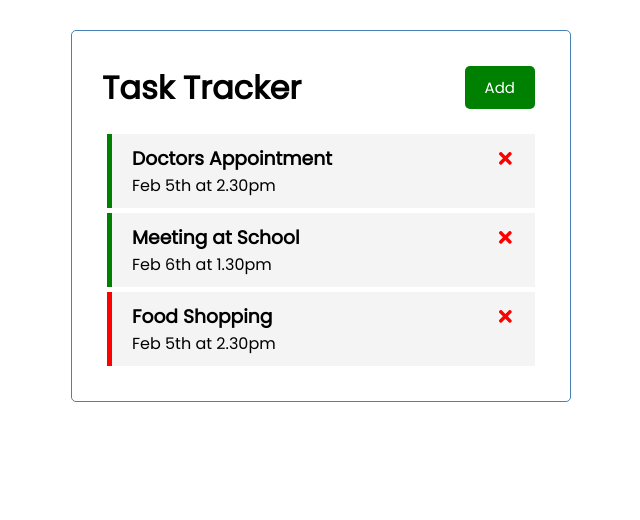
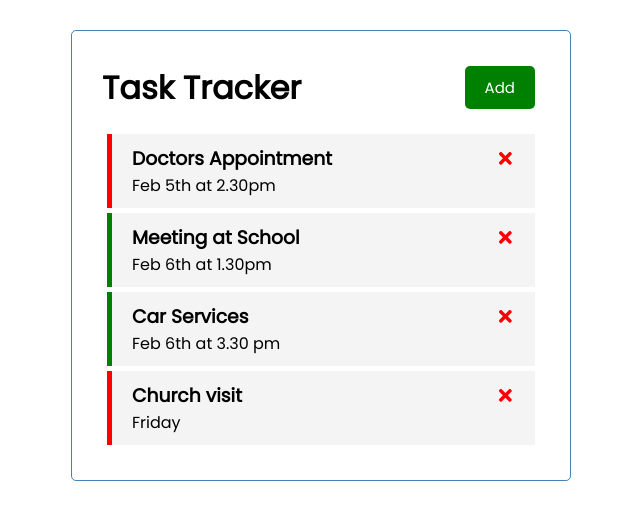
Before and after one commit to ShrayankM/React-Task-Tracker, a React (Create React App) app in the folder react-task-tracker/: page / in a window 1280 px wide. Shown: the top 520 px of the page, without its empty margins (319-959 px from the left). Built offline with nearby package versions, Linux system fonts and the light colour scheme; data requests are answered from the project's data file.

Commit message:
added json db server for mocking backend

```diff
--- /dev/null
+++ b/react-task-tracker/db.json
@@ -0,0 +1,28 @@
+{
+  "tasks": [
+    {
+      "id": 1,
+      "text": "Doctors Appointment",
+      "day": "Feb 5th at 2.30pm",
+      "remainder": false
+    },
+    {
+      "id": 2,
+      "text": "Meeting at School",
+      "day": "Feb 6th at 1.30pm",
+      "remainder": true
+    },
+    {
+      "text": "Car Services",
+      "day": "Feb 6th at 3.30 pm",
+      "remainder": true,
+      "id": 3
+    },
+    {
+      "text": "Church visit",
+      "day": "Friday",
+      "remainder": false,
+      "id": 4
+    }
+  ]
+}
--- a/react-task-tracker/package.json
+++ b/react-task-tracker/package.json
@@ -6,6 +6,7 @@
     "@testing-library/jest-dom": "^5.16.5",
     "@testing-library/react": "^13.4.0",
     "@testing-library/user-event": "^13.5.0",
+    "json-server": "^0.17.1",
     "react": "^18.2.0",
     "react-dom": "^18.2.0",
     "react-scripts": "5.0.1",
@@ -15,7 +16,8 @@
     "start": "react-scripts start",
     "build": "react-scripts build",
     "test": "react-scripts test",
-    "eject": "react-scripts eject"
+    "eject": "react-scripts eject",
+    "server": "json-server --watch db.json --port 5000"
   },
   "eslintConfig": {
     "extends": [
--- a/react-task-tracker/src/App.js
+++ b/react-task-tracker/src/App.js
@@ -1,46 +1,73 @@
-import { useState } from 'react'
+import { useState, useEffect } from 'react'
 import Header from './components/Header'
 import Tasks from './components/Tasks'
 import AddTask from './components/AddTask'
 
 function App() {
   const [showAddTask, setShowAddTask] = useState(false)
-  const [tasks, setTasks] = useState(
-    [{
-      id: 1,
-      text: 'Doctors Appointment' ,
-      day: 'Feb 5th at 2.30pm',
-      remainder: true,
-    },
-    {
-      id: 2,
-      text: 'Meeting at School',
-      day: 'Feb 6th at 1.30pm',
-      remainder: true,
-    },
-    {
-      id: 3,
-      text: 'Food Shopping',
-      day: 'Feb 5th at 2.30pm',
-      remainder: false,
-    }]);
+  const [tasks, setTasks] = useState([]);
+
+  useEffect(() => {
+    const getTasks = async () => {
+      const tasksFromServer = await fetchTasks();
+      setTasks(tasksFromServer);
+    }
+    getTasks()
+  }, []);
+
+
+  //TODO Fetch tasks data from server
+  const fetchTasks = async () => {
+    const response = await fetch('http://localhost:5000/tasks');
+    const data = await response.json();
+
+    return data;
+  }
+
+  //TODO Fetch single task from server
+  const fetchTask = async (id) => {
+    const response = await fetch(`http://localhost:5000/tasks/${id}`);
+    const data = await response.json();
+
+    return data;
+  }
 
   //TODO Add task
-  const addTask = (task) => {
-    const id = Math.floor(Math.random() * 10) + 1;
-    const newTask = {id, ...task}
+  const addTask = async (task) => {
+    const response = await fetch('http://localhost:5000/tasks', {
+      method: 'POST',
+      headers: { 'Content-Type': 'application/json' },
+      body: JSON.stringify(task)
+    });
 
+    const newTask = await response.json()
     setTasks([...tasks, newTask]);
+
+    // const id = Math.floor(Math.random() * 10) + 1;
+    // const newTask = {id, ...task}
   }
 
   //TODO Delete task functionality
-  const deleteTask = (id) => {
+  const deleteTask = async (id) => {
+    await fetch(`http://localhost:5000/tasks/${id}`, { method: 'DELETE' });
+
     setTasks(tasks.filter((task) => task.id !== id));
   }
 
   //TODO Toggle Remainder on Double Click on check
-  const toggleRemainder = (id) => {
-    setTasks(tasks.map((task) => task.id === id ? {...task, remainder: !task.remainder} : task));
+  const toggleRemainder = async (id) => {
+    const taskToToggle = await fetchTask(id);
+    const updatedTask = {...taskToToggle, remainder: !taskToToggle.remainder}
+
+    const response = await fetch(`http://localhost:5000/tasks/${id}`, {
+      method: 'PUT',
+      headers: { 'Content-Type': 'application/json' },
+      body: JSON.stringify(updatedTask)
+    });
+
+    const data = await response.json();
+
+    setTasks(tasks.map((task) => task.id === id ? {...task, remainder: !data.remainder} : task));
   }
 
   return (
--- a/react-task-tracker/src/components/Tasks.js
+++ b/react-task-tracker/src/components/Tasks.js
@@ -3,7 +3,7 @@ import Task from './Task'
 const Tasks = ({ tasks, onDelete, onToggle }) => {
   return (
     <>
-        {tasks.map((task) => (<Task key = {task.id} task = {task} onDelete = {onDelete} onToggle = {onToggle} ></Task>))}
+        {tasks.map((task, index) => (<Task key = {index} task = {task} onDelete = {onDelete} onToggle = {onToggle} ></Task>))}
     </>
   )
 }
```
Also changed, not shown: 1 other file (tests, documents, lock files or other folders).
